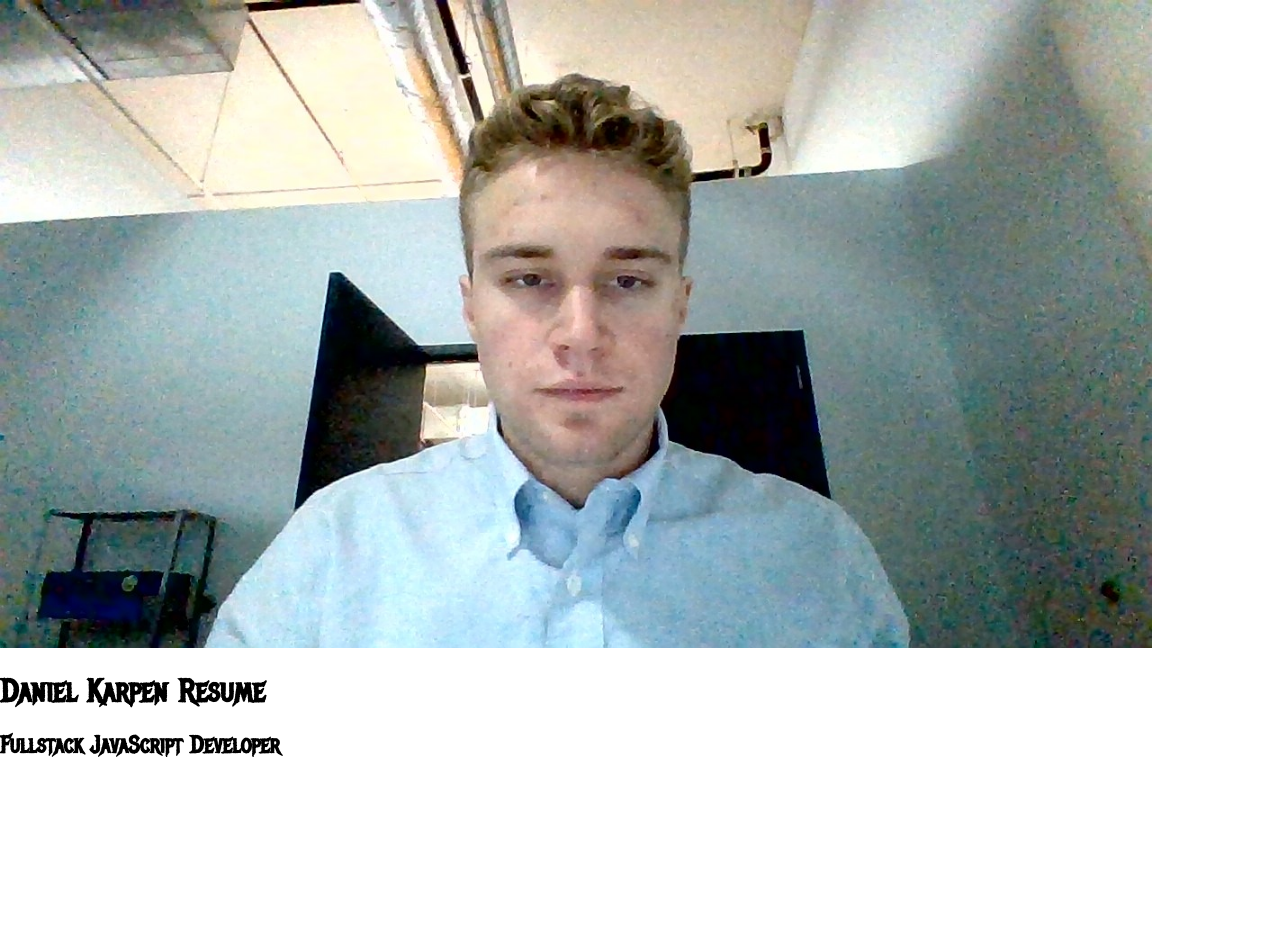
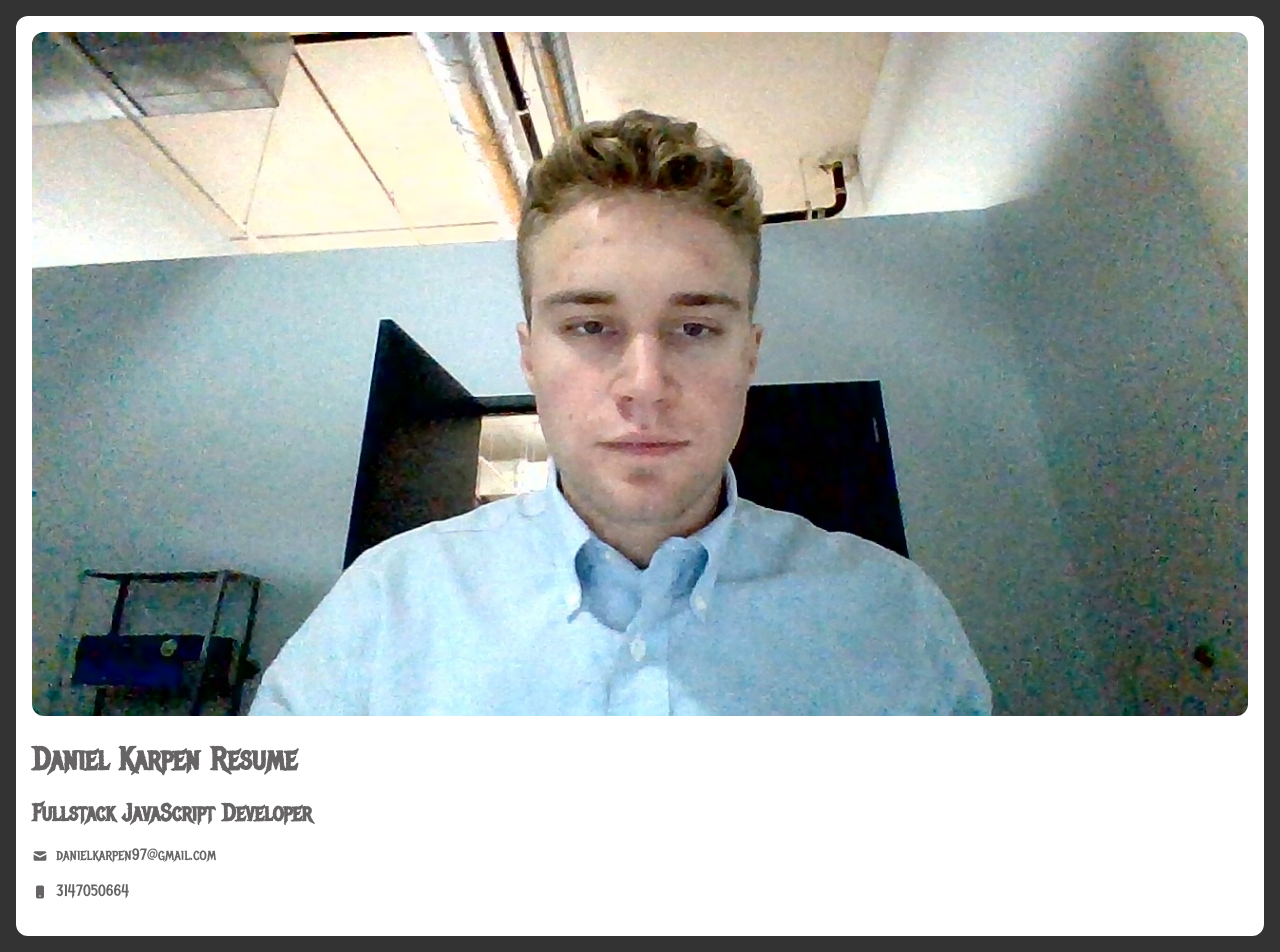
Before and after one commit to danielkarpen/portfolio, a website: page index.html in a window 1280 px wide. Before the commit the page ends 800 px from the top, so only its background shows below. Drawn offline with nearby package versions, Linux system fonts and the light colour scheme.

Commit message:
added styling for coloring and padding

```diff
--- a/index.html
+++ b/index.html
@@ -23,11 +23,47 @@
   <!-- all visible content for the site goes inside body -->
   <body>
     <!-- Generally "h1" should be the same as your title for SEO -->
-    <header>
-      <img src="./assets/images/me.jpg" alt="Daniel Karpen Headshot" />
+    <header class="card rounded">
+      <img
+        src="./assets/images/me.jpg"
+        alt="Daniel Karpen Headshot"
+        class="rounded"
+      />
       <h1>Daniel Karpen Resume</h1>
       <h2>Fullstack JavaScript Developer</h2>
+      <p>
+        <a href="mailto:danielkarpen97@gmail.com">
+          <svg
+            xmlns="http://www.w3.org/2000/svg"
+            viewBox="0 0 20 20"
+            fill="currentColor"
+          >
+            <path
+              d="M2.003 5.884L10 9.882l7.997-3.998A2 2 0 0016 4H4a2 2 0 00-1.997 1.884z"
+            />
+            <path
+              d="M18 8.118l-8 4-8-4V14a2 2 0 002 2h12a2 2 0 002-2V8.118z"
+            /></svg
+          ><span>danielkarpen97@gmail.com</span></a
+        >
+      </p>
+      <p>
+        <a href="tel:3147050664">
+          <svg
+            xmlns="http://www.w3.org/2000/svg"
+            viewBox="0 0 20 20"
+            fill="currentColor"
+          >
+            <path
+              fill-rule="evenodd"
+              d="M7 2a2 2 0 00-2 2v12a2 2 0 002 2h6a2 2 0 002-2V4a2 2 0 00-2-2H7zm3 14a1 1 0 100-2 1 1 0 000 2z"
+              clip-rule="evenodd"
+            /></svg
+          ><span>3147050664</span></a
+        >
+      </p>
     </header>
+
     <script src="./scripts.js" type="module"></script>
   </body>
 </html>
--- a/style.css
+++ b/style.css
@@ -1,9 +1,44 @@
 /* select the body tag from the html */
 body {
+  background-color: #333;
+  color: rgb(102, 100, 100);
+
   /* apply the following rules */
   font-family: "Metal Mania", -apple-system, BlinkMacSystemFont, "Segoe UI",
     Roboto, Oxygen, Ubuntu, Cantarell, "Open Sans", "Helvetica Neue", sans-serif;
+  padding: 1rem;
+}
+header {
+  background-color: white;
+  max-width: 100;
+  padding: 1rem;
 }
 img {
-  max-width: 90%;
+  max-width: 100%;
 }
+svg {
+  margin-right: 0.5rem;
+
+  /* rems are based upon the root pixel font size
+  the default is 16px
+  rem is a relative size
+   */
+  width: 1rem;
+}
+span {
+  bottom: 3.5px;
+  position: relative;
+}
+a {
+  color: rgb(102, 100, 100);
+  text-decoration: none;
+}
+
+/* Classes - reusable block of styles */
+.rounded {
+  border-radius: 0.75rem;
+}
+.card {
+  background: white;
+  padding: 1rem;
+}
```
